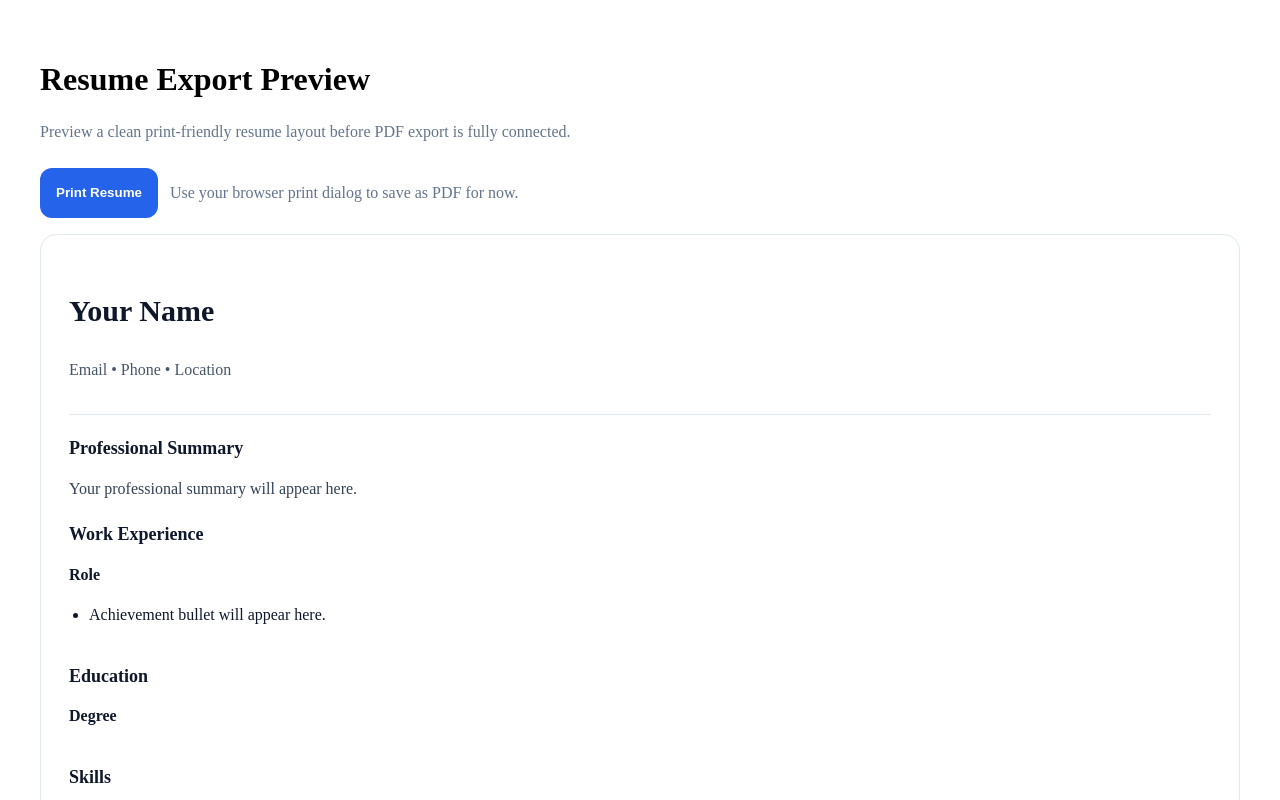
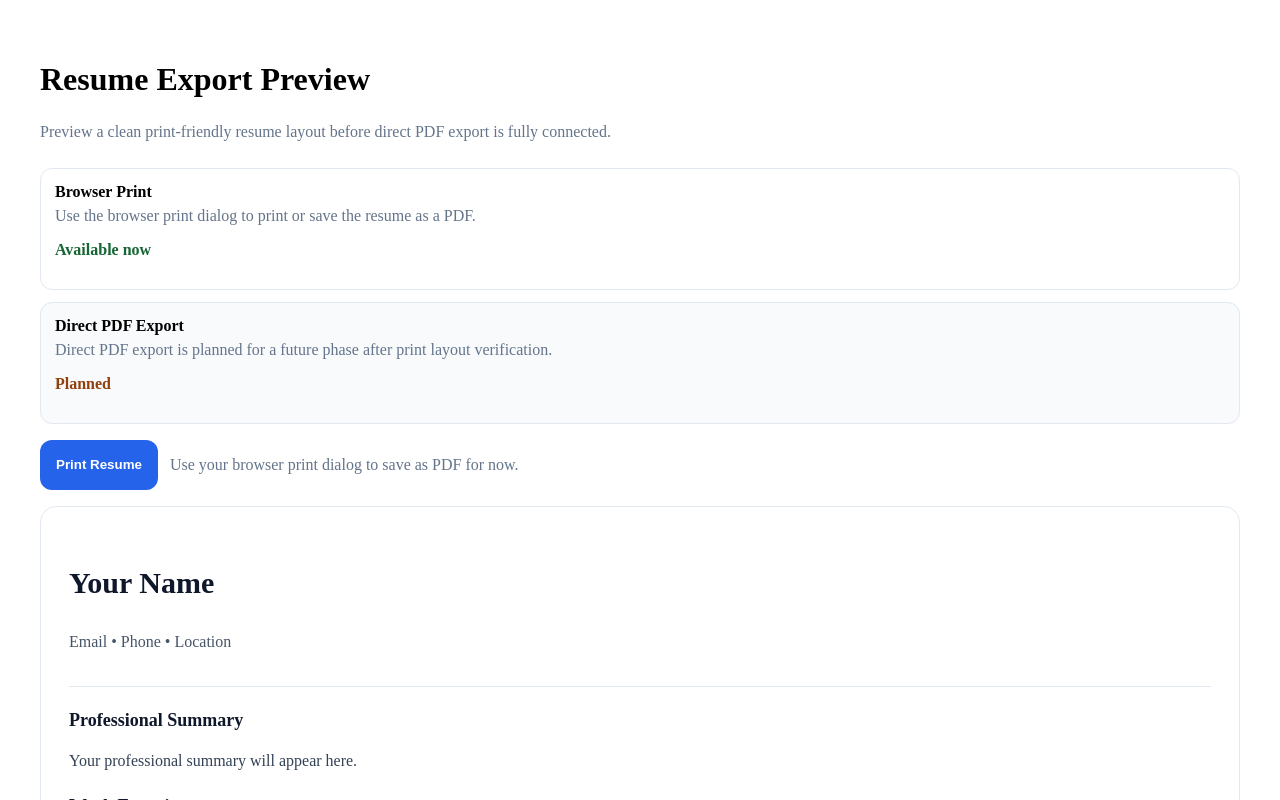
Before and after one commit to mike41192/Crestpoint-solutions-modular-v2, a Next.js app: page /dashboard/resume/export in a window 1280 px wide. Shown: the top 800 px of the page. Built offline with nearby package versions, Linux system fonts and the light colour scheme.

Commit message:
Phase 126: add resume PDF export planning scaffold

```diff
--- a/src/app/dashboard/resume/export/page.tsx
+++ b/src/app/dashboard/resume/export/page.tsx
@@ -1,4 +1,5 @@
 import { ModulePageLayout } from "@/components/layout/ModulePageLayout"
+import { ResumeExportOptions } from "@/components/resume/ResumeExportOptions"
 import { ResumeExportPreview } from "@/components/resume/ResumeExportPreview"
 import { ResumePrintActions } from "@/components/resume/ResumePrintActions"
 import { getResumeBuilderPreviewData } from "@/modules/resume-builder"
@@ -10,8 +11,10 @@ export default function ResumeExportPage() {
   return (
     <ModulePageLayout
       title="Resume Export Preview"
-      description="Preview a clean print-friendly resume layout before PDF export is fully connected."
+      description="Preview a clean print-friendly resume layout before direct PDF export is fully connected."
     >
+      <ResumeExportOptions />
+
       <ResumePrintActions />
 
       {primaryResume.data && <ResumeExportPreview data={primaryResume.data} />}
--- /dev/null
+++ b/src/components/resume/ResumeExportOptions.tsx
@@ -0,0 +1,41 @@
+import { resumeExportOptions } from "@/modules/resume-builder"
+
+export function ResumeExportOptions() {
+  return (
+    <div
+      style={{
+        display: "grid",
+        gap: "12px",
+        marginBottom: "16px",
+      }}
+    >
+      {resumeExportOptions.map((option) => (
+        <div
+          key={option.format}
+          style={{
+            border: "1px solid #e2e8f0",
+            borderRadius: "12px",
+            padding: "14px",
+            background: option.enabled ? "#ffffff" : "#f8fafc",
+          }}
+        >
+          <strong>{option.label}</strong>
+
+          <p style={{ marginTop: "6px", color: "#64748b" }}>
+            {option.description}
+          </p>
+
+          <p
+            style={{
+              marginTop: "8px",
+              color: option.enabled ? "#166534" : "#92400e",
+              fontWeight: 700,
+            }}
+          >
+            {option.enabled ? "Available now" : "Planned"}
+          </p>
+        </div>
+      ))}
+    </div>
+  )
+}
--- /dev/null
+++ b/src/modules/resume-builder/export.ts
@@ -0,0 +1,25 @@
+export type ResumeExportFormat = "print" | "pdf"
+
+export type ResumeExportOption = {
+  label: string
+  format: ResumeExportFormat
+  enabled: boolean
+  description: string
+}
+
+export const resumeExportOptions: ResumeExportOption[] = [
+  {
+    label: "Browser Print",
+    format: "print",
+    enabled: true,
+    description:
+      "Use the browser print dialog to print or save the resume as a PDF.",
+  },
+  {
+    label: "Direct PDF Export",
+    format: "pdf",
+    enabled: false,
+    description:
+      "Direct PDF export is planned for a future phase after print layout verification.",
+  },
+]
--- a/src/modules/resume-builder/index.ts
+++ b/src/modules/resume-builder/index.ts
@@ -8,3 +8,4 @@ export * from "./types"
 export * from "./usage"
 export * from "./validation"
 export * from "./intelligence"
+export * from "./export"
```
